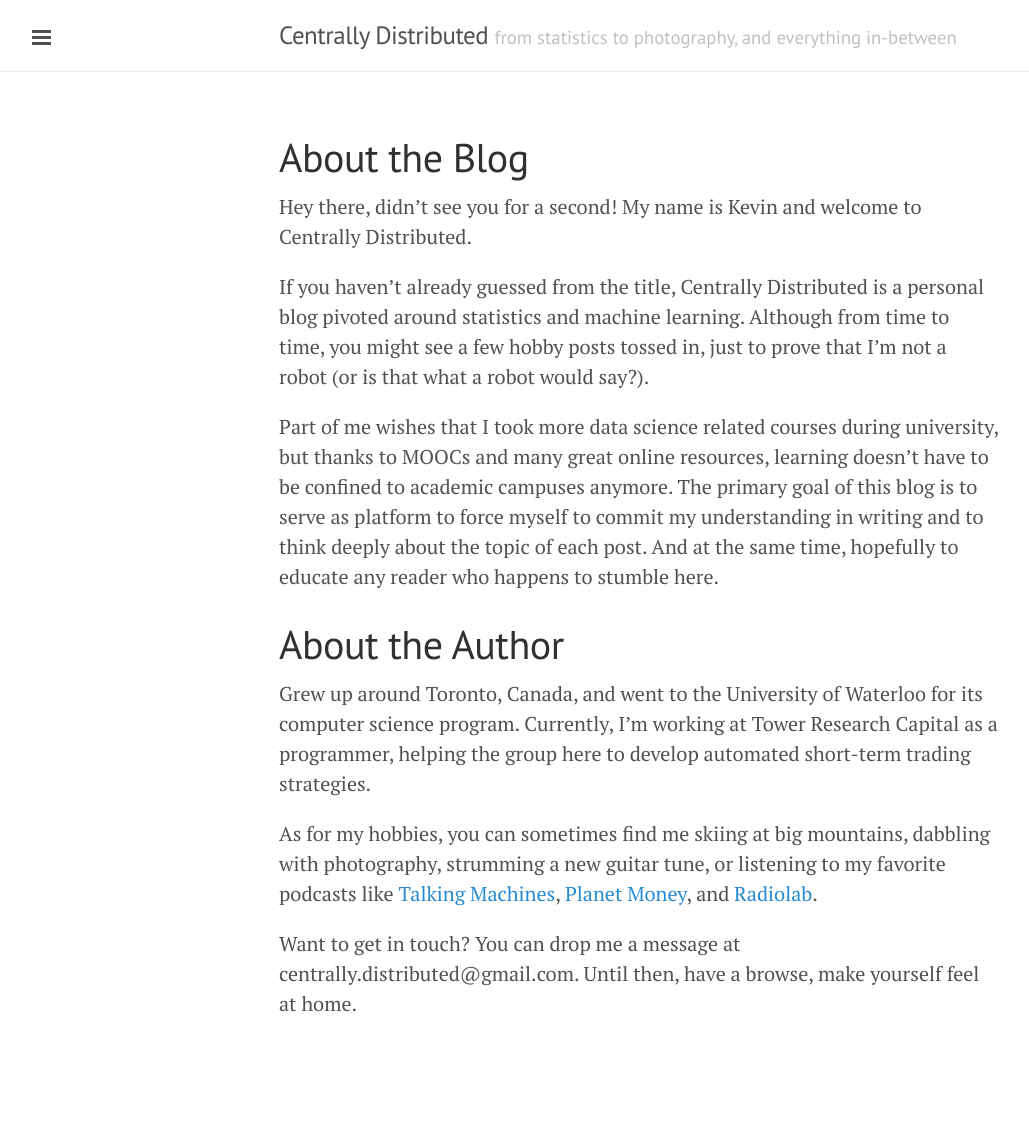
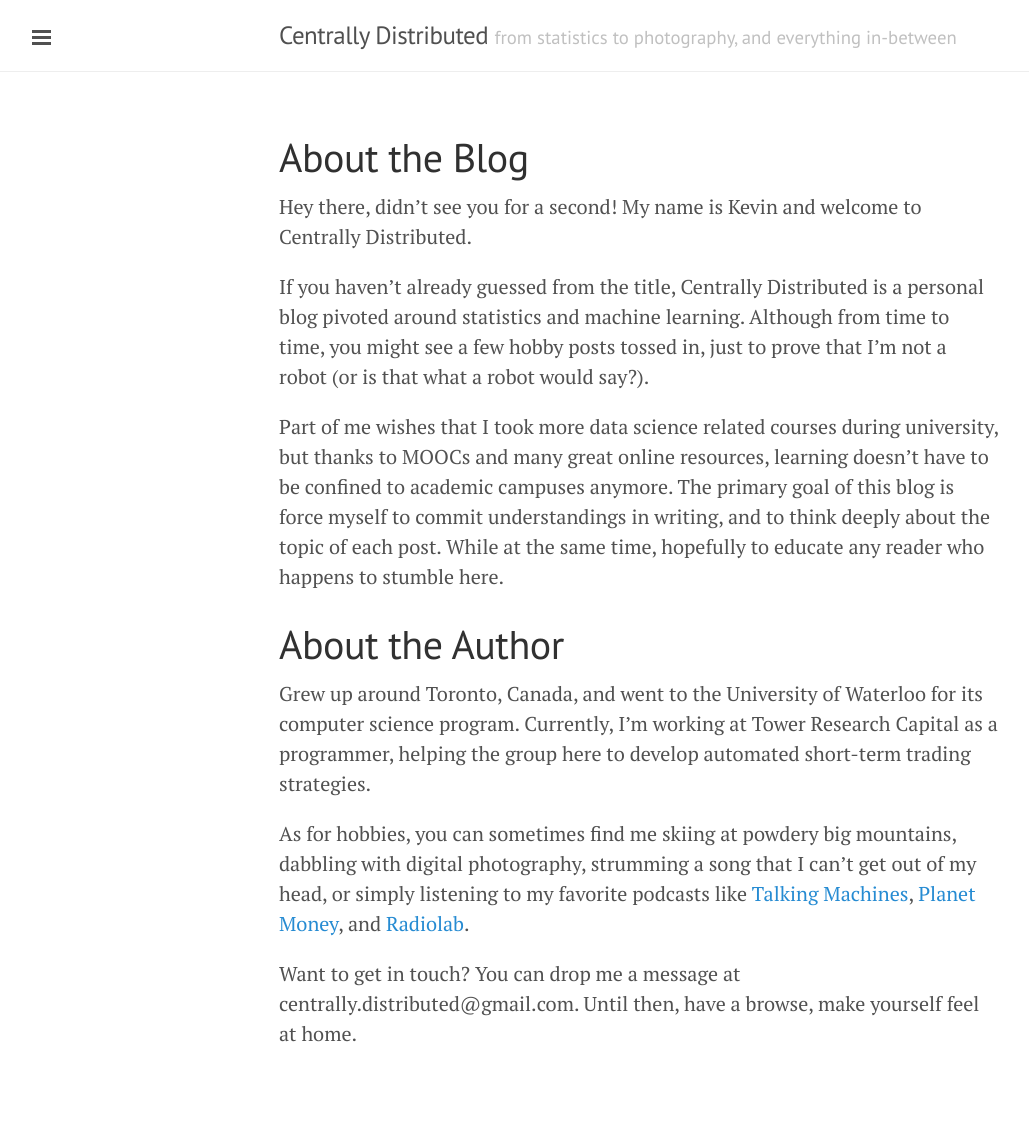
Before and after one commit to Estinox/estinox.github.io, a Jekyll site: the page built from about.md, in a window 1280 px wide. Shown: the whole page, without its empty margins (1-1030 px from the left). Built offline with Jekyll 4.4.1, drawn with Linux system fonts in a browser that asks for light colours; before the commit the page ends 1099 px from its top, so only the background shows below that.

Commit message:
more about changes

```diff
--- a/about.md
+++ b/about.md
@@ -7,12 +7,12 @@ Hey there, didn't see you for a second! My name is Kevin and welcome to Centrall
 
 If you haven't already guessed from the title, Centrally Distributed is a personal blog pivoted around statistics and machine learning. Although from time to time, you might see a few hobby posts tossed in, just to prove that I'm not a robot (or is that what a robot would say?).
 
-Part of me wishes that I took more data science related courses during university, but thanks to MOOCs and many great online resources, learning doesn't have to be confined to academic campuses anymore. The primary goal of this blog is to serve as platform to force myself to commit my understanding in writing and to think deeply about the topic of each post. And at the same time, hopefully to educate any reader who happens to stumble here.
+Part of me wishes that I took more data science related courses during university, but thanks to MOOCs and many great online resources, learning doesn't have to be confined to academic campuses anymore. The primary goal of this blog is force myself to commit understandings in writing, and to think deeply about the topic of each post. While at the same time, hopefully to educate any reader who happens to stumble here.
 
 # About the Author
 
 Grew up around Toronto, Canada, and went to the University of Waterloo for its computer science program. Currently, I'm working at Tower Research Capital as a programmer, helping the group here to develop automated short-term trading strategies.
 
-As for my hobbies, you can sometimes find me skiing at big mountains, dabbling with photography, strumming a new guitar tune, or listening to my favorite podcasts like [Talking Machines](http://www.thetalkingmachines.com), [Planet Money](http://www.npr.org/sections/money), and [Radiolab](http://www.radiolab.org).
+As for hobbies, you can sometimes find me skiing at powdery big mountains, dabbling with digital photography, strumming a song that I can't get out of my head, or simply listening to my favorite podcasts like [Talking Machines](http://www.thetalkingmachines.com), [Planet Money](http://www.npr.org/sections/money), and [Radiolab](http://www.radiolab.org).
 
 Want to get in touch? You can drop me a message at centrally.distributed@gmail.com. Until then, have a browse, make yourself feel at home.
```
